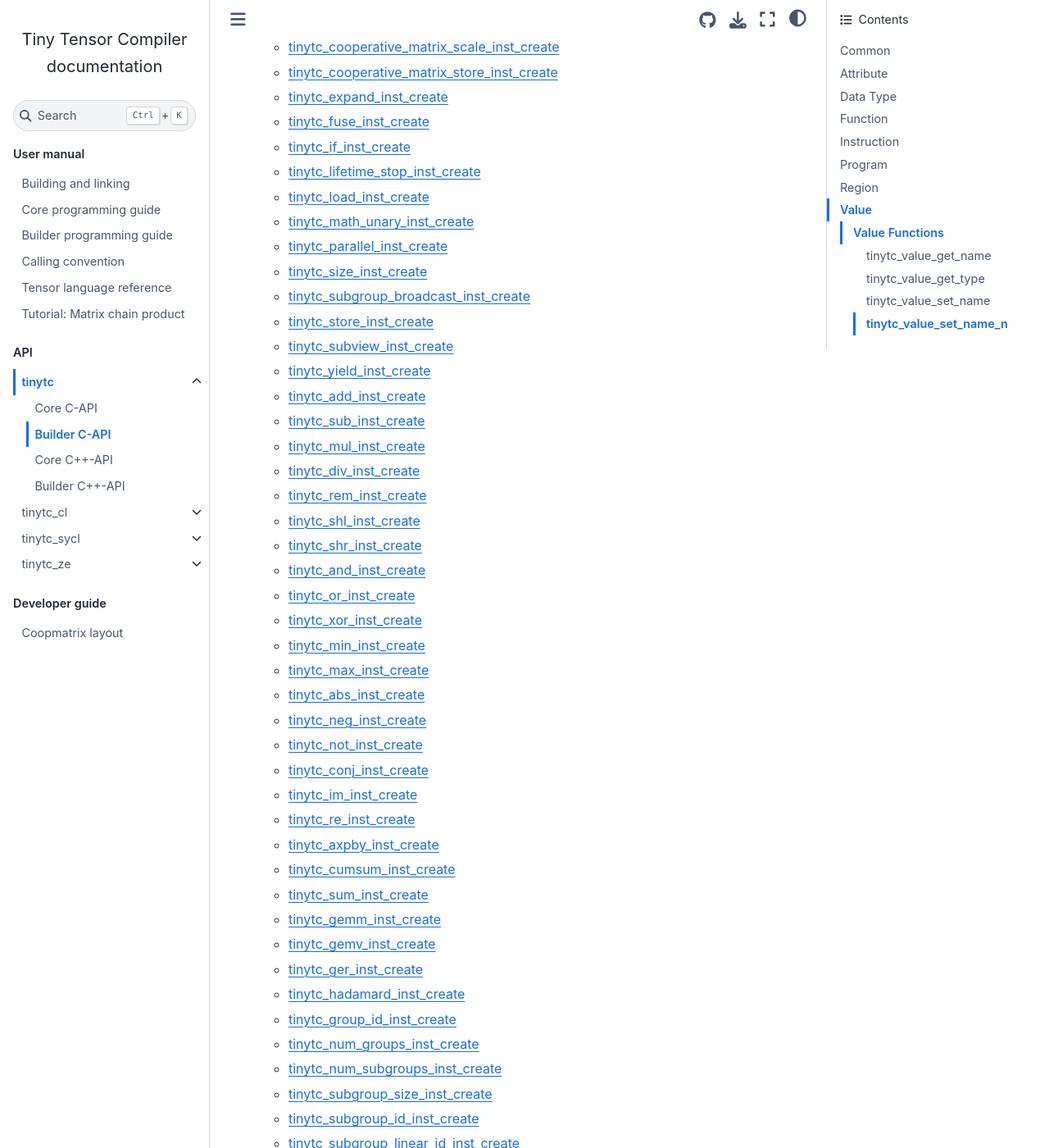
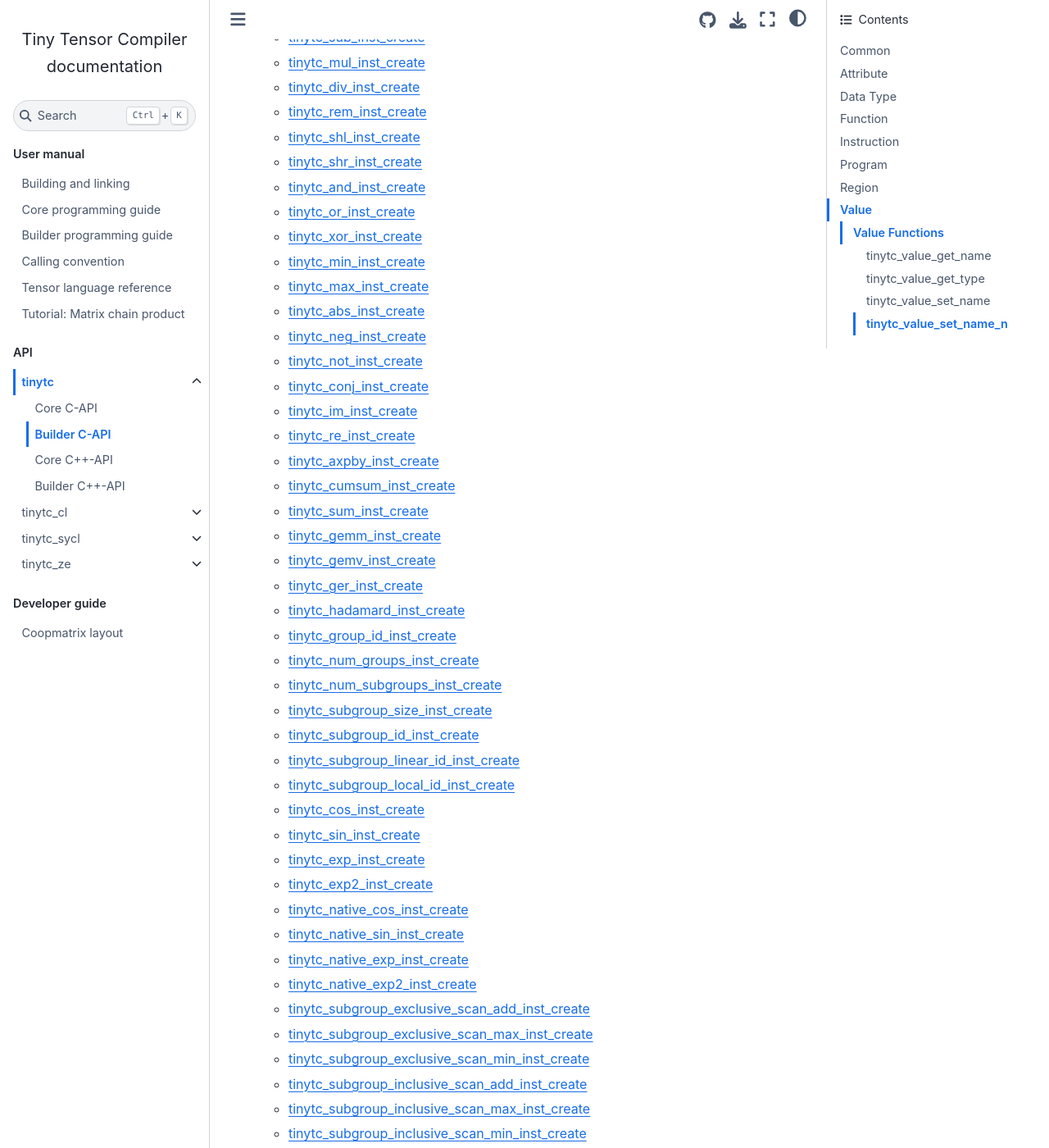
Before and after one commit to intel/tiny-tensor-compiler, a Sphinx documentation site: the page built from docs/api/builder_capi.rst, in a window 1280 px wide and 1400 px high, scrolled down 15133 px. Shown: the whole window at 82% size. Built offline with Sphinx 7.4.7 and the Sphinx Book theme 1.1.4, drawn with Linux system fonts in a browser that asks for light colours; some of the changed text lies outside the part shown.

Commit message:
Separate math
Signed-off-by: Carsten Uphoff <carsten.uphoff@intel.com>

```diff
--- a/docs/api/builder_capi.rst
+++ b/docs/api/builder_capi.rst
@@ -20,8 +20,6 @@
 
   * :ref:`tinytc_comp3_t`
 
-  * :ref:`tinytc_math_unary_t`
-
   * :ref:`tinytc_matrix_use_t`
 
   * :ref:`tinytc_reduce_mode_t`
@@ -45,8 +43,6 @@
   * :ref:`tinytc_cmp_condition_to_string`
 
   * :ref:`tinytc_comp3_to_string`
-
-  * :ref:`tinytc_math_unary_to_string`
 
   * :ref:`tinytc_matrix_use_to_string`
 
@@ -135,13 +131,6 @@
 
 .. doxygenenum:: tinytc_comp3_t
 
-.. _tinytc_math_unary_t:
-
-tinytc_math_unary_t
-...................
-
-.. doxygenenum:: tinytc_math_unary_t
-
 .. _tinytc_matrix_use_t:
 
 tinytc_matrix_use_t
@@ -218,13 +207,6 @@
 
 .. doxygenfunction:: tinytc_comp3_to_string
 
-.. _tinytc_math_unary_to_string:
-
-tinytc_math_unary_to_string
-...........................
-
-.. doxygenfunction:: tinytc_math_unary_to_string
-
 .. _tinytc_matrix_use_to_string:
 
 tinytc_matrix_use_to_string
@@ -656,8 +638,6 @@
 
   * :ref:`tinytc_load_inst_create`
 
-  * :ref:`tinytc_math_unary_inst_create`
-
   * :ref:`tinytc_parallel_inst_create`
 
   * :ref:`tinytc_size_inst_create`
@@ -733,6 +713,22 @@
   * :ref:`tinytc_subgroup_linear_id_inst_create`
 
   * :ref:`tinytc_subgroup_local_id_inst_create`
+
+  * :ref:`tinytc_cos_inst_create`
+
+  * :ref:`tinytc_sin_inst_create`
+
+  * :ref:`tinytc_exp_inst_create`
+
+  * :ref:`tinytc_exp2_inst_create`
+
+  * :ref:`tinytc_native_cos_inst_create`
+
+  * :ref:`tinytc_native_sin_inst_create`
+
+  * :ref:`tinytc_native_exp_inst_create`
+
+  * :ref:`tinytc_native_exp2_inst_create`
 
   * :ref:`tinytc_subgroup_exclusive_scan_add_inst_create`
 
@@ -951,13 +947,6 @@
 
 .. doxygenfunction:: tinytc_load_inst_create
 
-.. _tinytc_math_unary_inst_create:
-
-tinytc_math_unary_inst_create
-.............................
-
-.. doxygenfunction:: tinytc_math_unary_inst_create
-
 .. _tinytc_parallel_inst_create:
 
 tinytc_parallel_inst_create
@@ -1224,6 +1213,62 @@
 
 .. doxygenfunction:: tinytc_subgroup_local_id_inst_create
 
+.. _tinytc_cos_inst_create:
+
+tinytc_cos_inst_create
+......................
+
+.. doxygenfunction:: tinytc_cos_inst_create
+
+.. _tinytc_sin_inst_create:
+
+tinytc_sin_inst_create
+......................
+
+.. doxygenfunction:: tinytc_sin_inst_create
+
+.. _tinytc_exp_inst_create:
+
+tinytc_exp_inst_create
+......................
+
+.. doxygenfunction:: tinytc_exp_inst_create
+
+.. _tinytc_exp2_inst_create:
+
+tinytc_exp2_inst_create
+.......................
+
+.. doxygenfunction:: tinytc_exp2_inst_create
+
+.. _tinytc_native_cos_inst_create:
+
+tinytc_native_cos_inst_create
+.............................
+
+.. doxygenfunction:: tinytc_native_cos_inst_create
+
+.. _tinytc_native_sin_inst_create:
+
+tinytc_native_sin_inst_create
+.............................
+
+.. doxygenfunction:: tinytc_native_sin_inst_create
+
+.. _tinytc_native_exp_inst_create:
+
+tinytc_native_exp_inst_create
+.............................
+
+.. doxygenfunction:: tinytc_native_exp_inst_create
+
+.. _tinytc_native_exp2_inst_create:
+
+tinytc_native_exp2_inst_create
+..............................
+
+.. doxygenfunction:: tinytc_native_exp2_inst_create
+
 .. _tinytc_subgroup_exclusive_scan_add_inst_create:
 
 tinytc_subgroup_exclusive_scan_add_inst_create
```
Also changed, not shown: docs/api/builder_capi.yaml (+8 -3 lines), docs/api/builder_cxxapi.rst (+72 -18 lines), docs/api/builder_cxxapi.yaml (+8 -2 lines), docs/manual/tensor-ir.rst (+8 -4 lines), 12 other files.
